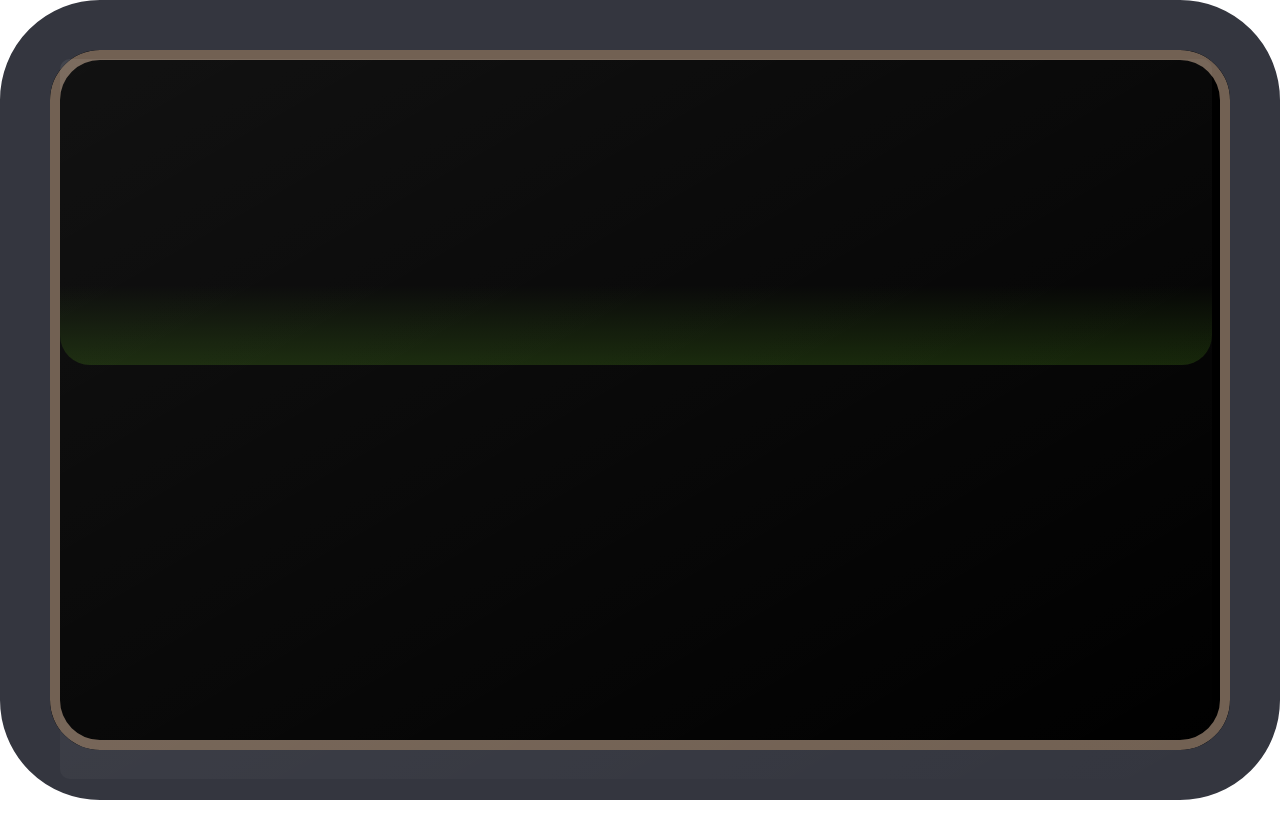
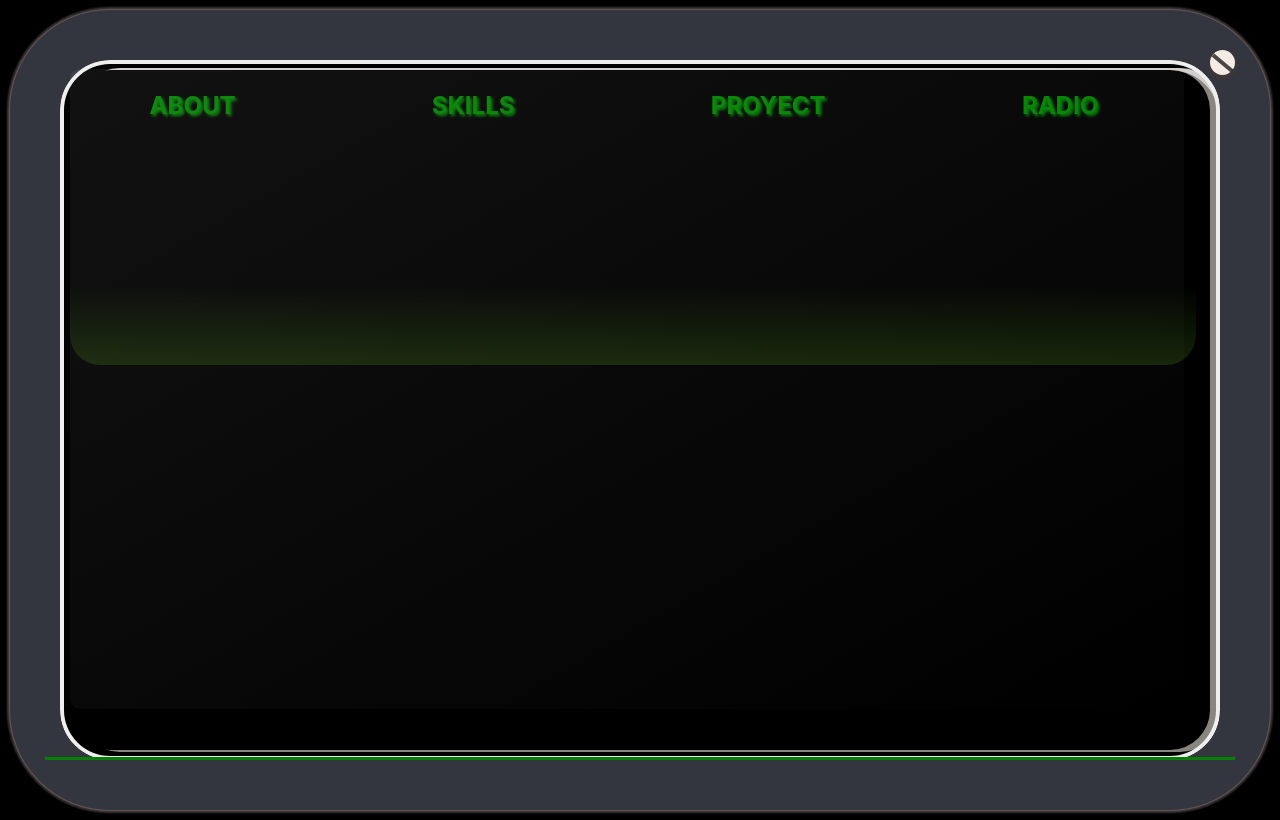
Before and after one commit to SarahWinchester/Portfolio, a plain HTML site: page index.html in a window 1280 px wide. Drawn offline with nearby package versions, Linux system fonts and the light colour scheme.

Commit message:
buttons done

```diff
--- a/css/style.css
+++ b/css/style.css
@@ -1,10 +1,21 @@
 
+body{
+    background-color: #000000;
+    color: chartreuse;
+}
 main{
+    margin: 10px;
     border-radius: 100px;
     border: 50px rgb(52, 54, 63) solid;
-    -webkit-box-shadow: inset 0 0 0 10px rgb(114, 97, 83);
-    -moz-box-shadow: inset 0 0 0 10px rgb(114, 97, 83);
-    box-shadow: inset 0 0 0 10px rgb(114, 97, 83);
+    box-shadow:
+    inset 0 0 0 4px #eee,
+    inset 10px 0 0 8px #000000,
+    inset 0 10px 0 0px #d4cece,
+    inset 0 0 0 10px #89857f,
+     0 0 0 1px #645555,
+    0 0 0 2px #3f3636,
+    0 0 0 3px #292727,
+    0 0 0 4px #111111;;
     background-color: black;
     height: 100vh;
     max-height: 100%;
@@ -17,9 +28,8 @@ main{
     border-radius: 20px;
 }
 .screen-reflection{
-    width: 90vw;
-    height:90vh;
-    /* width: 90vw; */
+    width: 87vw;
+    height:80vh;
     background:linear-gradient(150deg,#fff,#0f0f0f00);
     position:relative;
     z-index:99;
@@ -28,7 +38,7 @@ main{
     border-radius:10px;
 }
 .scan{
-    width: 90vw;
+    width: 88vw;
     height:80px;
     background:linear-gradient(rgba(0,0,0,0),#80f12a96);
     border-radius: 0px 0px 30px 30px;
@@ -41,7 +51,44 @@ main{
     z-index:99;
     opacity:0.25;
 }
+.screw1{
+    width:25px;
+    height:25px;
+    position:absolute;
+    top:50px;
+    right:45px;
+    background:#f4ebe4;
+    border-radius:150px;
+    box-shadow:0px 2px 5px #483a31;
+
+}
+.screw1:after{
+    content:"";
+    display:block;
+    width:100%;
+    height:.5vh;
+    background:rgba(0,0,0,0.7);
+    transform:rotate(40deg);
+    margin-top:11px;
+}
+.menu{
+    margin-left: 7vw;
+    margin-right: 6vw;
+    bottom: 79vh;
+    color: green;
+    font-weight: bold;
+    background-color: Transparent;
+    background-repeat:no-repeat;
+    border: none;
+    font-size: 1.5rem;
+    text-shadow: 2px 2px 3px green;
+
+
+}
+.borderheader{
+    border-bottom: 3px solid green;
+}
 @keyframes scan{
     from {top: 5vh;}
     to {top: 80vh;}
-  }
+}
--- a/index.html
+++ b/index.html
@@ -14,11 +14,32 @@
 </head>
 <body>
   <main id="Main" class="">
+    <div class="screw1"></div>
     <div id="screen">
       <div class="screen-reflection"></div>
       <div class="scan"></div>
+      <div class="row borderheader">
+        <div>
+          <button class="menu col-1">ABOUT</button>
+          <div class="hidebutton"></div>
+        </div>
+        <div>
+          <button class="menu col-1">SKILLS</button>
+          <div class="hidebutton"></div>
+        </div>
+        <div>
+          <button class="menu col-1">PROYECT</button>
+          <div class="hidebutton"></div>
+        </div>
+        <div>
+          <button class="menu col-1">RADIO</button>
+          <div class="hidebutton"></div>
+        </div>
 
       </div>
+
+    </div>
+    <!-- <span>ABOUT</span> -->
   </main>
 
 
```
Lines whose indentation alone changed are shown as unchanged.
